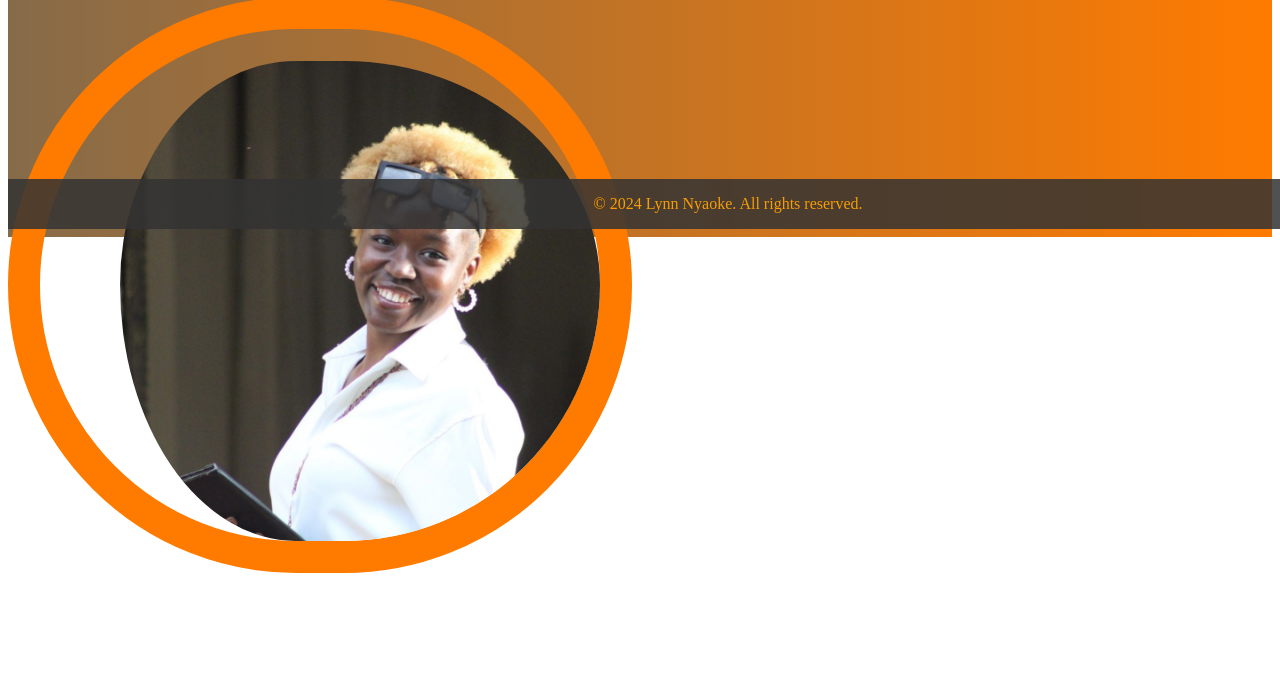
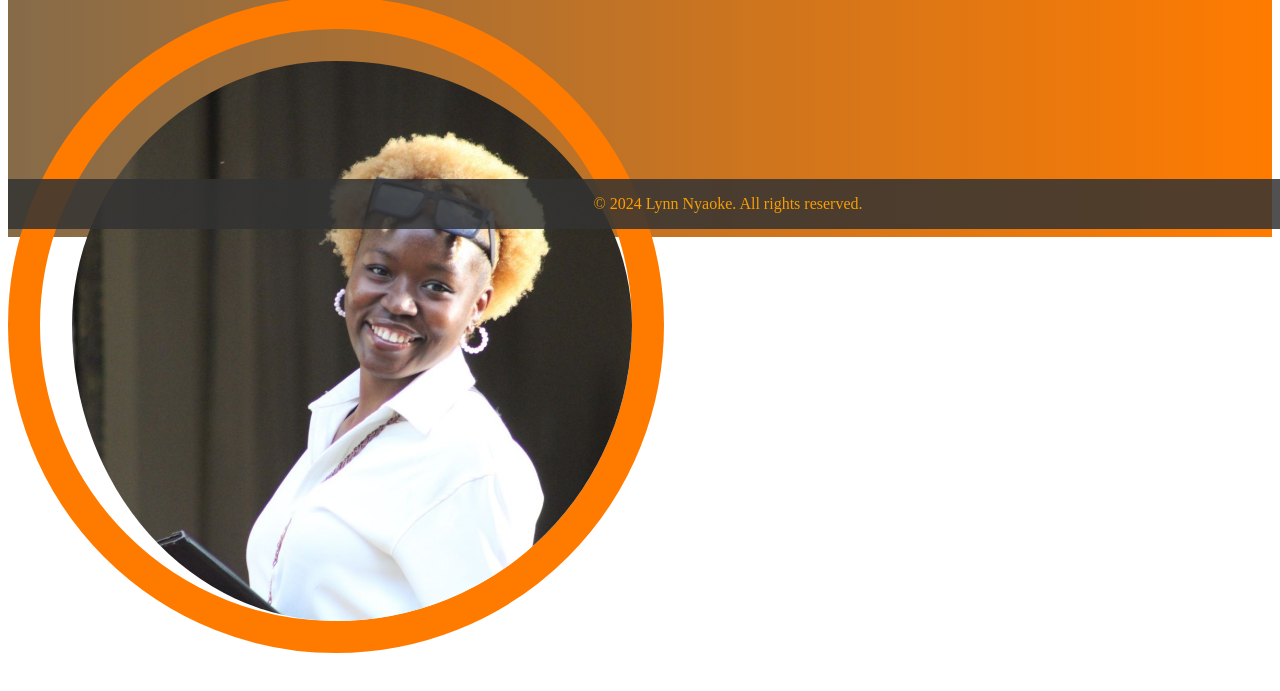
Before and after one commit to Wiztech-01/Lynn_Portfolio, a plain HTML site: page index.html in a window 1280 px wide. Shown: the part 571-1262 px from the top of the page. Drawn offline with Linux system fonts and the light colour scheme.

Commit message:
update css

```diff
--- a/styles.css
+++ b/styles.css
@@ -53,8 +53,8 @@
 .profile-photo {
     border-radius:10000px;
     padding-top: 2em;
-    padding-left: 5em;
-    height: 30em;
+    padding-left: 2em;
+    height: 35em;
 }
 .container {
     display: flex;
```
